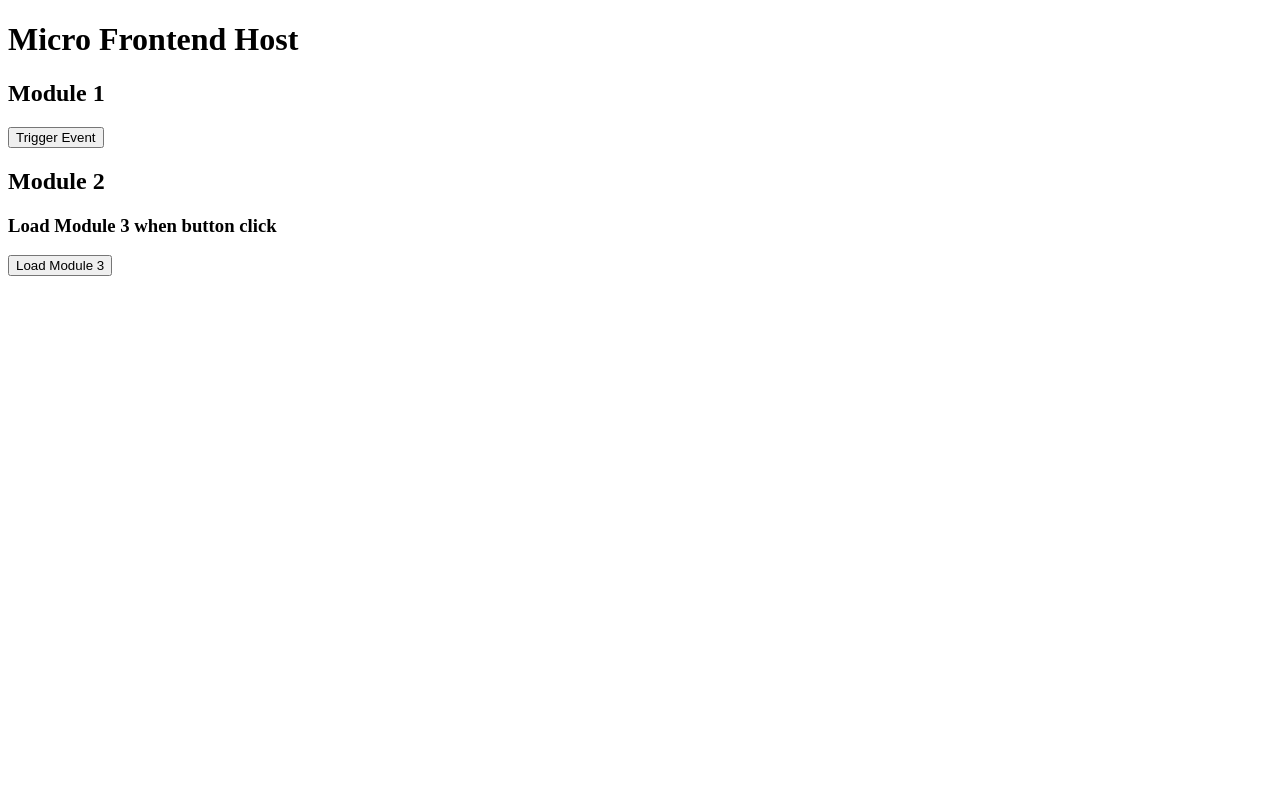
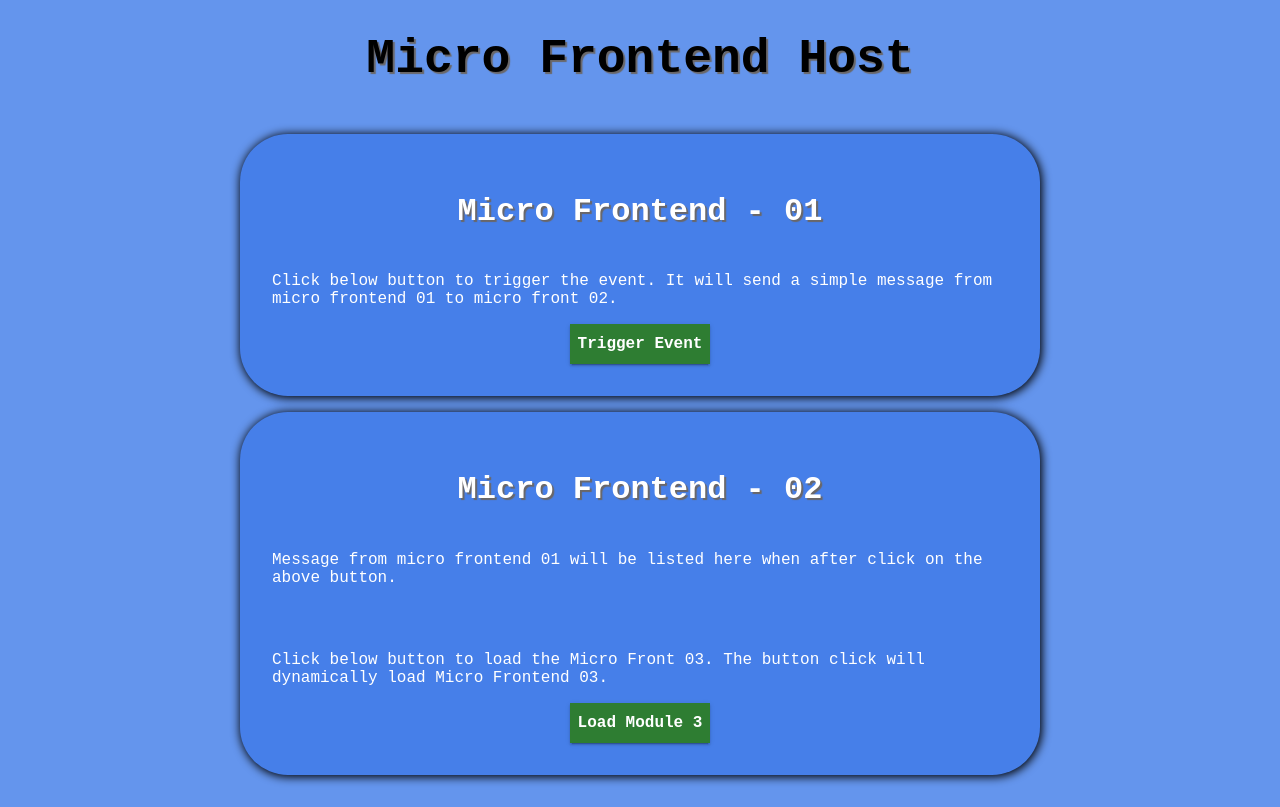
Before and after one commit to madhusankadilan/poc-microfrontend-webpack-html, a website built with webpack: page index.html in a window 1280 px wide. Built offline with nearby package versions, Linux system fonts and the light colour scheme.

Commit message:
CHG | CSS styles and screens added | COMPLETED

```diff
--- a/index.html
+++ b/index.html
@@ -4,6 +4,50 @@
    <meta charset="UTF-8">
    <meta name="viewport" content="width=device-width, initial-scale=1.0">
    <title>Micro Frontend Webpack HTML</title>
+   <style>
+      body, html {
+         min-height: 100vh;
+         margin: 0px;
+      }
+
+      .container {
+         display: flex;
+         flex-direction: column;
+         align-items: center;
+         background-color: #6495ed;
+         min-height: 100vh;
+      }
+
+      .header {
+         display: flex;
+         font-family: 'Courier New', Courier, monospace;
+         font-size: 3rem;
+         text-shadow: 2px 2px 1px #6a6767;
+      }
+
+      .content {
+         display: flex;
+         flex-direction: column;
+         justify-content: space-around;
+         flex-grow: 1;
+         padding: 1rem;
+      }
+
+      .module-container {
+         display: flex;
+         justify-content: center;
+         min-height: 25vh;
+         width: 50rem;
+         background-color: #467fe9;
+         border-radius: 3rem;
+         box-shadow: 1px 1px 10px 1px #000000;
+         margin-bottom: 1rem;
+      }
+
+      .d-none {
+         display: none;
+      }
+   </style>
 </head>
 <body>
    <script src="index.bundle.js"></script>
--- a/src/index.js
+++ b/src/index.js
@@ -1,7 +1,12 @@
 document.body.innerHTML = `
-   <h1>Micro Frontend Host</h1>
-   <div id="module1Container"></div>
-   <div id="module2Container"></div>
+   <div class="container">
+      <h1 class="header">Micro Frontend Host</h1>
+      <div class="content">
+         <div id="module1Container" class="module-container"></div>
+         <div id="module2Container" class="module-container"></div>
+         <div id="module3Container" class="d-none"></div>
+      </div>
+   </div>
 `;
 
 import('./moduleLoader');
--- a/src/modules/module1.html
+++ b/src/modules/module1.html
@@ -1,7 +1,51 @@
 <!-- module1.html -->
-<div>
-   <h2>Module 1</h2>
-   <button id="triggerEvent">Trigger Event</button>
+<style>
+   .module-01-container {
+      display: flex;
+      align-items: center;
+      flex-direction: column;
+      font-family: 'Courier New', Courier, monospace;
+      color: white;
+      padding: 2rem;
+      font-size: 1rem;
+   }
+
+   .module-01-header {
+      text-align: center;
+      text-shadow: 2px 2px 1px #6a6767;
+      font-size: 2rem;
+   }
+
+   .button {
+      display: inline-block;
+      font-family: 'Courier New', Courier, monospace;
+      font-weight: 600;
+      font-size: 1rem;
+      line-height: 1.5;
+      text-align: center;
+      text-decoration: none;
+      vertical-align: middle;
+      cursor: pointer;
+      border: none;
+      color: white;
+      background-color: #2e7d32;
+      box-shadow: 0px 3px 1px -2px rgba(0, 0, 0, 0.2),
+         0px 2px 2px 0px rgba(0, 0, 0, 0.14), 0px 1px 5px 0px rgba(0, 0, 0, 0.12);
+      padding: 0.5rem;
+   }
+
+   .button-wrapper {
+      display: flex;
+      justify-content: center;
+   }
+</style>
+
+<div class="module-01-container">
+   <h2 class="module-01-header">Micro Frontend - 01</h2>
+   <p>Click below button to trigger the event. It will send a simple message from micro frontend 01 to micro front 02.</p>
+   <div class="button-wrapper">
+      <button id="triggerEvent" class="button">Trigger Event</button>
+   </div>
 </div>
 
 <script>
--- a/src/modules/module2.html
+++ b/src/modules/module2.html
@@ -1,18 +1,43 @@
 <!-- module2.html -->
-<div>
-   <h2>Module 2</h2>
-   <div id="output"></div>
-   <div>
-      <h3>Load Module 3 when button click</h3>
-      <button id="loadModule3">Load Module 3</button>
-      <div id="module3Container"></div>
+<style>
+   .module-02-container {
+      display: flex;
+      align-items: center;
+      flex-direction: column;
+      font-family: 'Courier New', Courier, monospace;
+      color: white;
+      padding: 2rem;
+      font-size: 1rem;
+   }
+
+   .module-02-header {
+      text-align: center;
+      text-shadow: 2px 2px 1px #6a6767;
+      font-size: 2rem;
+   }
+
+   .output {
+      background-color: #2e7d32;
+      padding: 1rem;
+   }
+</style>
+
+<div class="module-02-container">
+   <h2 class="module-02-header">Micro Frontend - 02</h2>
+   <p>Message from micro frontend 01 will be listed here when after click on the above button.</p>
+   <p id="output"></p>
+   <p>Click below button to load the Micro Front 03. The button click will dynamically load Micro Frontend 03.</p>
+   <div class="button-wrapper">
+      <button id="loadModule3" class="button">Load Module 3</button>
    </div>
 </div>
 
 <script>
    document.addEventListener('customEvent', function (event) {
       const message = event.detail.message;
-      document.getElementById('output').innerHTML = `Received message: ${message}`;
+      const output = document.getElementById('output');
+      output.innerHTML = `Received message: ${message}`;
+      output.classList.add('output');
    });
 
    document.getElementById('loadModule3').addEventListener('click', async function () {
@@ -21,6 +46,8 @@
       const text = await response.text();
 
       container.innerHTML = text;
+      container.classList.add('module-container');
+      container.classList.remove('d-none');
 
       const containerScripts = container.querySelector('script');
 
```
Also changed, not shown: src/modules/module3.html (+21 -2 lines), README.md, screens/screen-01.PNG (added), screens/screen-02.PNG (added), screens/screen-03.PNG (added).
